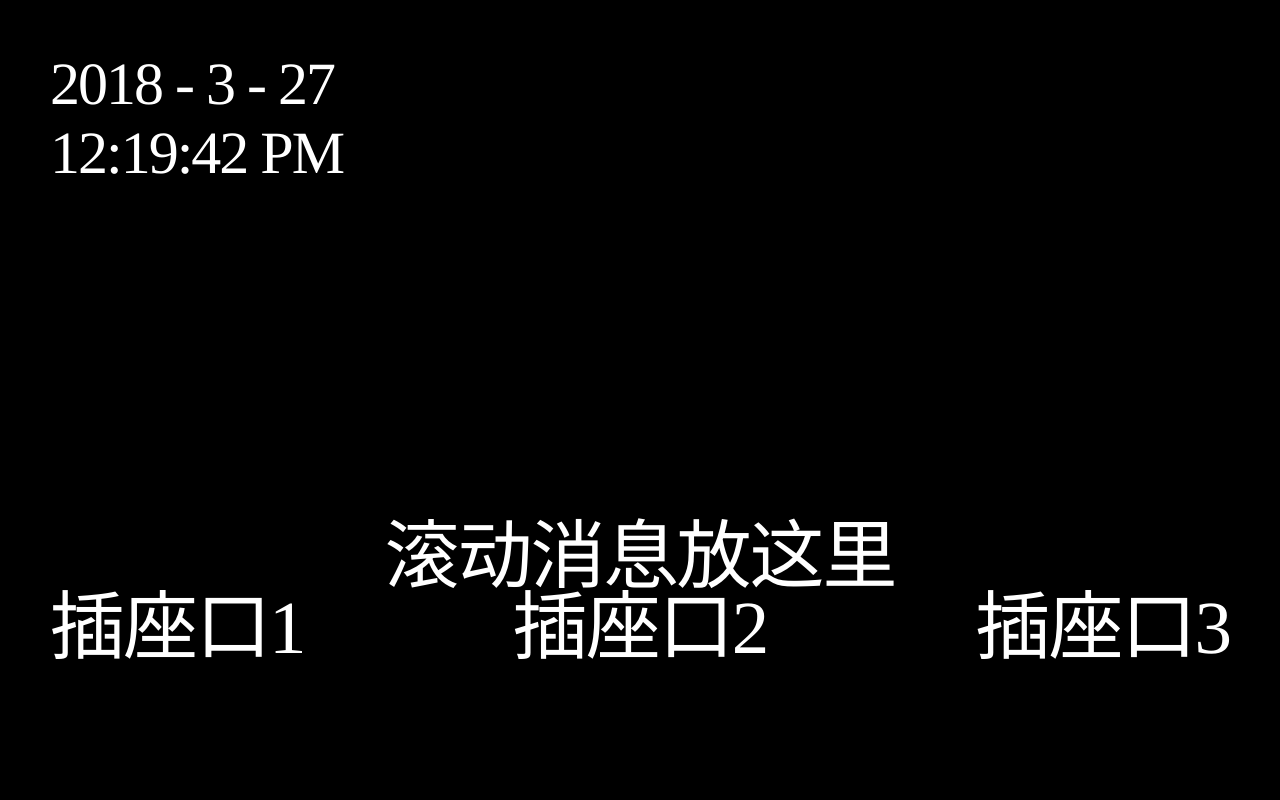
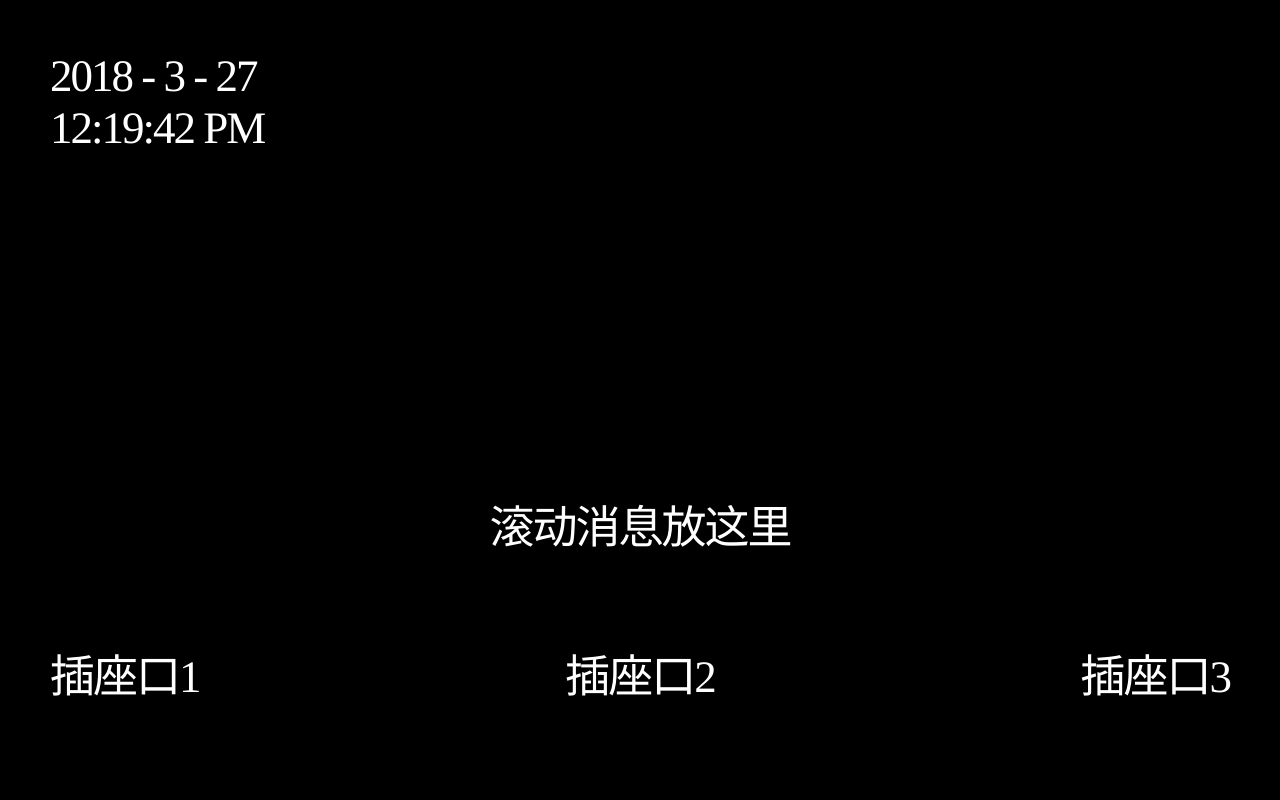
Before and after one commit to hu-tianyi/Magic-Mirror-Assistant, a Django app: page /index/ in a window 1280 px wide. Run offline with Django 3.2, Linux system fonts and the light colour scheme; some libraries are stand-ins or nearby versions.

Commit message:
适配运行在树莓派端的django

```diff
--- a/MagicMirror/templates/index.html
+++ b/MagicMirror/templates/index.html
@@ -18,7 +18,7 @@
       /*font-family: "MFYueHeiNoncommercial-Light", sans-serif;*/
       letter-spacing: -2px;
       color: #fff;
-      font-size: 75px;
+      font-size: 45px;
       -webkit-font-smoothing: antialiased;
       text-rendering: geometricprecision;
     }
@@ -306,7 +306,7 @@
         month=nowtime.getMonth()+1;
         date=nowtime.getDate();
         document.getElementById("mytime").style.color="White";
-        document.getElementById("mytime").style.fontSize="60px";
+        document.getElementById("mytime").style.fontSize="45px";
         document.getElementById("mytime").innerText="  "+year+" - "+month+" - "+date+"\n"+nowtime.toLocaleTimeString();
       }
       setInterval("showTime()",1000);
@@ -331,11 +331,11 @@
             }
             if (weather_json["data"]["list"][i]["tq1"]=="阴"){
               d.innerHTML = d.innerHTML + (weather_date+" "+"阴天"+" "+weather_json["data"]["list"][i]["qw2"]+"℃ ~"+weather_json["data"]["list"][i]["qw1"]+"℃<br/>");
-              d.style.fontSize = "55px"
+              d.style.fontSize = "45px"
             }
             else{
               d.innerHTML = d.innerHTML + (weather_date+" "+weather_json["data"]["list"][i]["tq1"]+" "+weather_json["data"]["list"][i]["qw2"]+"℃ ~"+weather_json["data"]["list"][i]["qw1"]+"℃<br/>");
-              d.style.fontSize = "55px"
+              d.style.fontSize = "45px"
             //}
             }
           }
```
